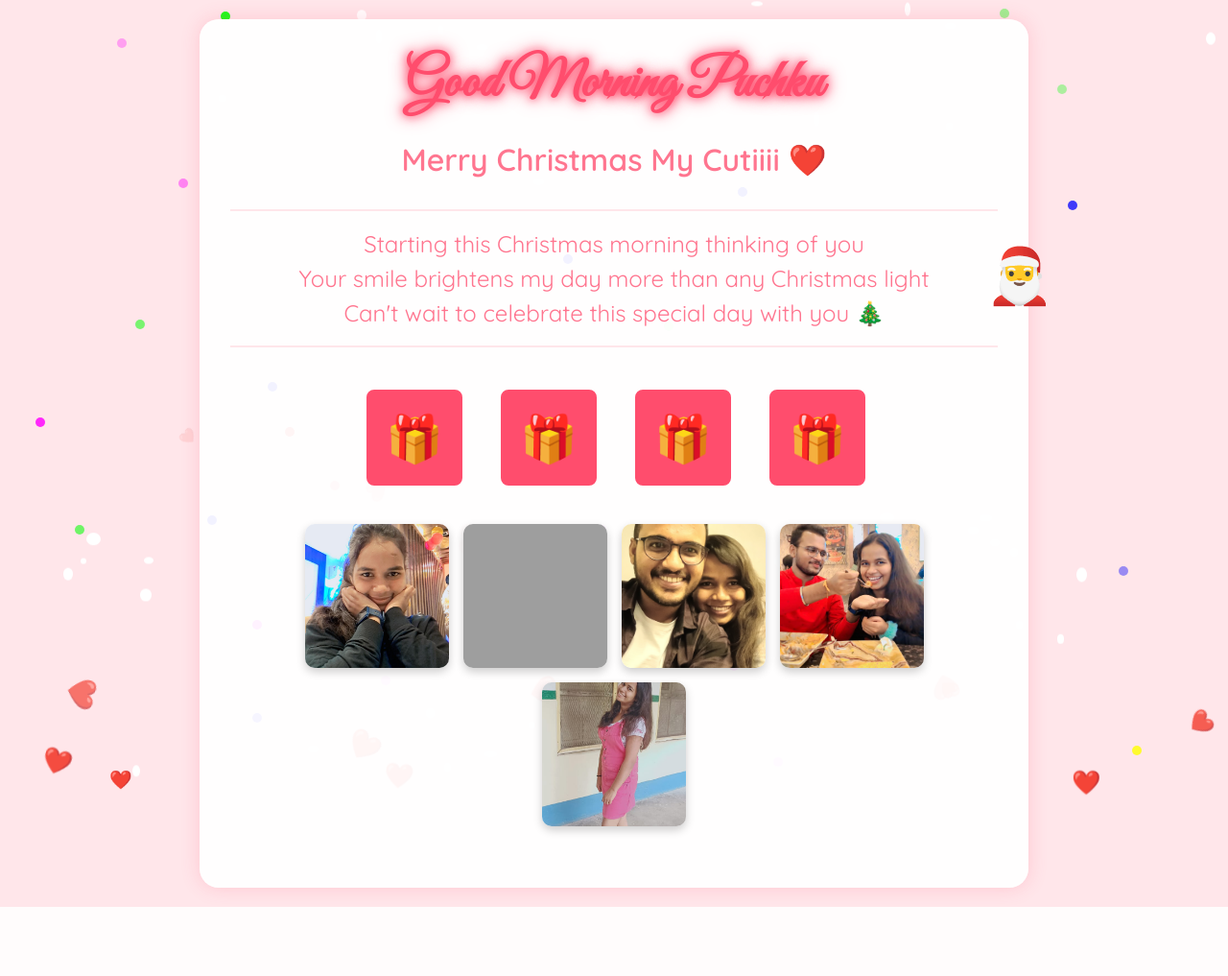
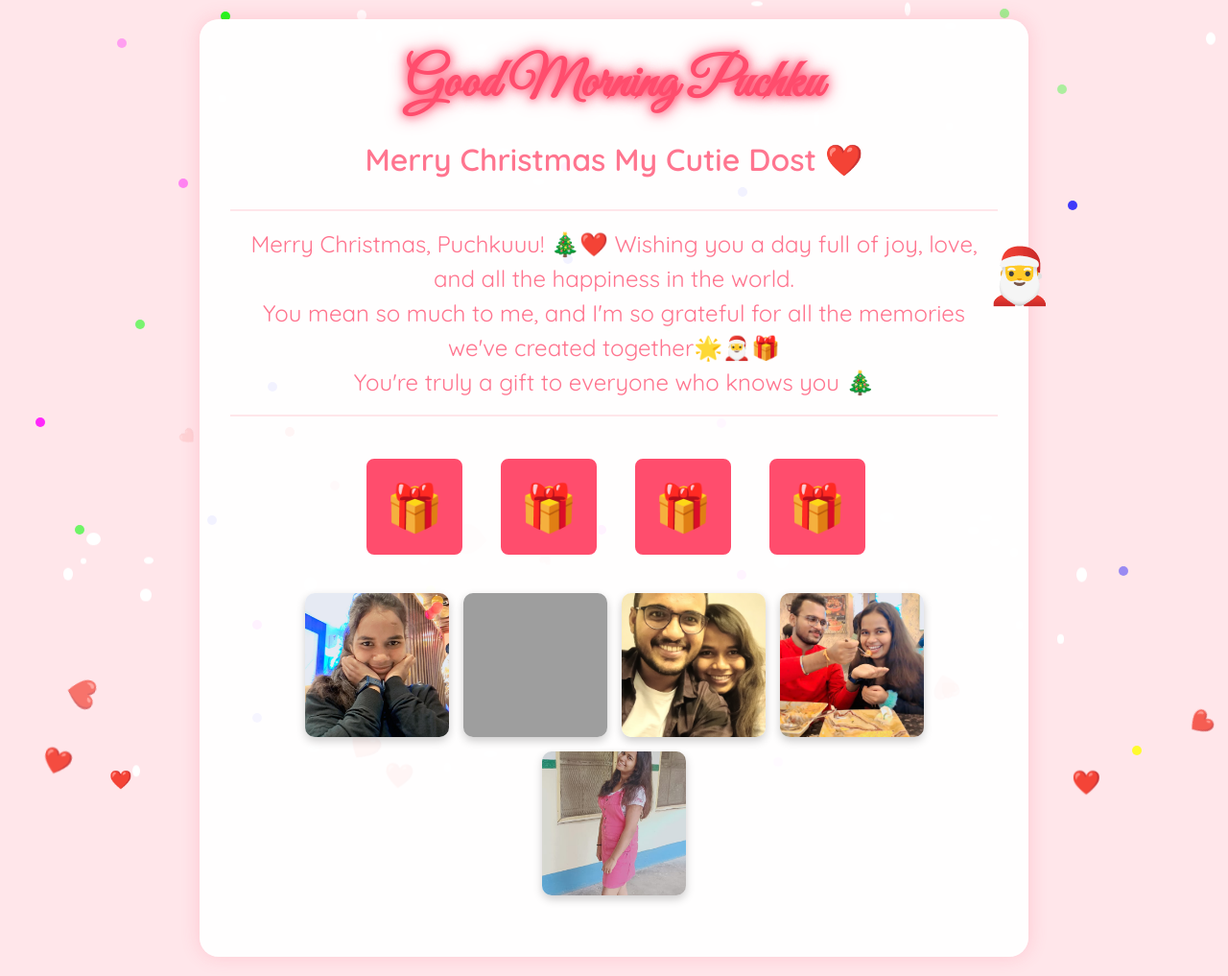
Before and after one commit to Vishur01/christmas, a Flask app: page / in a window 1280 px wide. Shown: the whole page at 96% size. Before the commit the page ends 945 px from the top, so only its background shows below. Run offline with Flask 3, Linux system fonts and the light colour scheme; grey boxes are pictures that could not be loaded.

Commit message:
Update index.html

```diff
--- a/templates/index.html
+++ b/templates/index.html
@@ -259,13 +259,13 @@
         <h1>Good Morning Puchku</h1>
 
         <div class="greeting">
-            Merry Christmas My Cutiiii ❤️
+            Merry Christmas My Cutie Dost ❤️
         </div>
 
         <div class="message">
-            Starting this Christmas morning thinking of you<br>
-            Your smile brightens my day more than any Christmas light<br>
-            Can't wait to celebrate this special day with you 🎄
+            Merry Christmas, Puchkuuu! 🎄❤️ Wishing you a day full of joy, love, and all the happiness in the world.<br>
+             You mean so much to me, and I'm so grateful for all the memories we've created together🌟🎅🎁<br>
+            You're truly a gift to everyone who knows you 🎄
         </div>
 
         <div class="gift-container">
```
